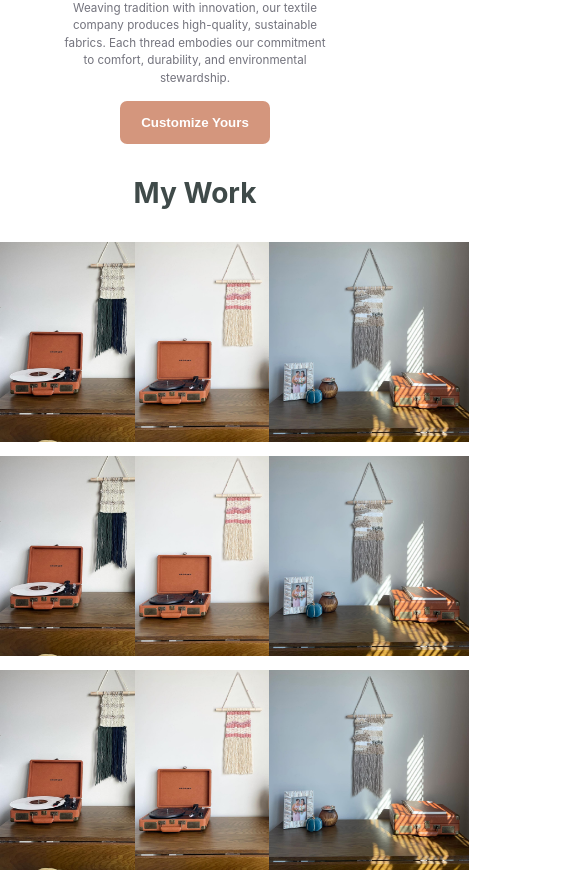
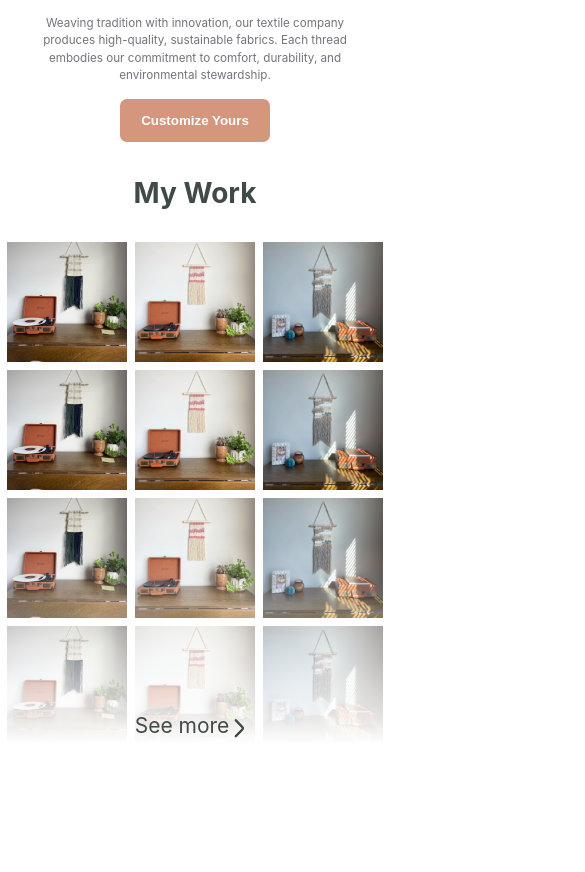
Before and after one commit to peter-calabrese/textiles, a React (Vite) app: page / in a window 390 px wide. Shown: the part 812-1684 px from the top of the page, 585 px wide, since content can reach past the window. After the commit the page ends 1556 px from the top, so only its background shows below. Built offline with nearby package versions, Linux system fonts and the light colour scheme.

Commit message:
update for mobile

```diff
--- a/src/components/Home/Home.jsx
+++ b/src/components/Home/Home.jsx
@@ -4,7 +4,7 @@ import ThirdImage from '../../assets/textile3.jpeg';
 import { motion } from 'framer-motion';
 import DownArrow from '../../assets/DownArrow';
 import styles from './Home.module.css';
-import MyImage from './MyImge';
+import MyImage from './MyImage';
 import { Link } from 'react-router-dom';
 
 function Home() {
@@ -30,7 +30,7 @@ function Home() {
     ThirdImage,
   ];
   return (
-    <div style={{ height: '200vh' }}>
+    <div className={styles.container}>
       <motion.div
         initial={{ opacity: 0, scale: 0.5 }}
         animate={{ opacity: 1, scale: 1 }}
@@ -58,7 +58,7 @@ function Home() {
 
       <div className={styles.myWork}>
         <h3>My Work</h3>
-        <div style={{ width: 'fit-content' }}>
+        <div className={styles.imageGallary}>
           <div className={styles.display}>
             {images.map((image) => (
               <MyImage image={image} />
--- a/src/components/Home/Home.module.css
+++ b/src/components/Home/Home.module.css
@@ -1,3 +1,6 @@
+.container {
+  height: 200vh;
+}
 .homeWrapper {
   display: flex;
   justify-content: center;
@@ -92,7 +95,7 @@
 }
 .myWorkCover {
   height: 200px;
-  width: 634px;
+  width: 632px;
   background-image: linear-gradient(to bottom, rgba(255, 0, 0, 0), var(--bg));
   position: absolute;
   bottom: 0;
@@ -122,7 +125,7 @@
     margin-top: 8rem;
   }
   .mainImage {
-    width: 80%;
+    width: 90%;
   }
   .introWrapper {
     display: flex;
@@ -140,10 +143,32 @@
   }
 
   .introWrapper small {
-    width: 70%;
+    width: 80%;
     text-align: center;
   }
   .downArrow {
     display: none;
   }
+  .myWork {
+    height: 600px;
+    overflow: hidden;
+  }
+  .imageGallary {
+    height: 600px;
+    overflow: hidden;
+  }
+  .display {
+    column-gap: 8px;
+    row-gap: 8px;
+  }
+  .container {
+    height: fit-content;
+  }
+  .myWorkCover {
+    width: 376px;
+  }
+  .display img:hover {
+    transform: scale(1);
+    transition: all 0.2s ease-in-out;
+  }
 }
--- /dev/null
+++ b/src/components/Home/MyImage.jsx
@@ -0,0 +1,5 @@
+import style from './MyImage.module.css';
+const MyImage = ({ image }) => {
+  return <img className={style.image} src={image} />;
+};
+export default MyImage;
--- /dev/null
+++ b/src/components/Home/MyImage.module.css
@@ -0,0 +1,12 @@
+.image {
+  height: 200px;
+  width: 200px;
+  object-fit: cover;
+}
+
+@media only screen and (max-width: 600px) {
+  .image {
+    width: 120px;
+    height: 120px;
+  }
+}
--- a/src/components/Home/MyImge.jsx
+++ /dev/null
@@ -1,6 +0,0 @@
-const MyImage = ({ image }) => {
-  return (
-    <img style={{ width: 200, height: 200, objectFit: 'cover' }} src={image} />
-  );
-};
-export default MyImage;
```
